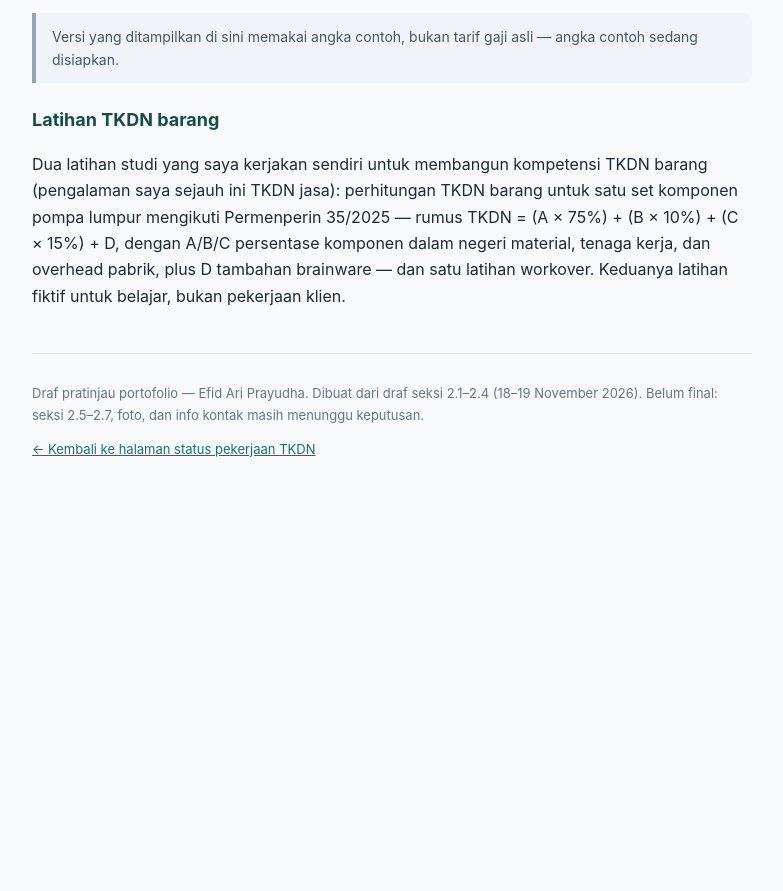
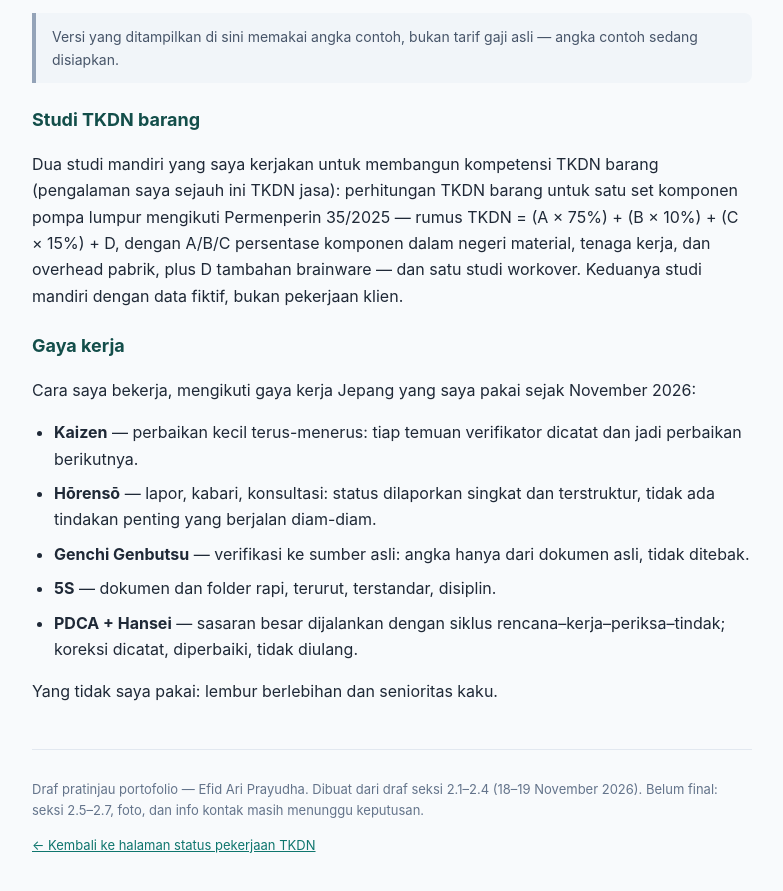
Before and after one commit to efidari/status-pekerjaan-tkdn, a plain HTML site: page portofolio.html in a window 1280 px wide. Shown: the part 3124-4015 px from the top of the page, without its empty margins (248-1031 px from the left). Before the commit the page ends 3662 px from the top, so only its background shows below. Drawn offline with Linux system fonts and the light colour scheme.

Commit message:
Update portfolio draft: rename Latihan to Studi, add Gaya Kerja section

```diff
--- a/portofolio.html
+++ b/portofolio.html
@@ -83,8 +83,19 @@
 <p>Kalkulator dari tarif kerja harian saya sendiri, untuk mengubah lumpsum menjadi tarif harian dengan rumus yang sama seperti cerita (a) di atas.</p>
 <div class="note">Versi yang ditampilkan di sini memakai angka contoh, bukan tarif gaji asli — angka contoh sedang disiapkan.</div>
 
-<h3>Latihan TKDN barang</h3>
-<p>Dua latihan studi yang saya kerjakan sendiri untuk membangun kompetensi TKDN barang (pengalaman saya sejauh ini TKDN jasa): perhitungan TKDN barang untuk satu set komponen pompa lumpur mengikuti Permenperin 35/2025 — rumus TKDN = (A × 75%) + (B × 10%) + (C × 15%) + D, dengan A/B/C persentase komponen dalam negeri material, tenaga kerja, dan overhead pabrik, plus D tambahan brainware — dan satu latihan workover. Keduanya latihan fiktif untuk belajar, bukan pekerjaan klien.</p>
+<h3>Studi TKDN barang</h3>
+<p>Dua studi mandiri yang saya kerjakan untuk membangun kompetensi TKDN barang (pengalaman saya sejauh ini TKDN jasa): perhitungan TKDN barang untuk satu set komponen pompa lumpur mengikuti Permenperin 35/2025 — rumus TKDN = (A × 75%) + (B × 10%) + (C × 15%) + D, dengan A/B/C persentase komponen dalam negeri material, tenaga kerja, dan overhead pabrik, plus D tambahan brainware — dan satu studi workover. Keduanya studi mandiri dengan data fiktif, bukan pekerjaan klien.</p>
+
+<h3>Gaya kerja</h3>
+<p>Cara saya bekerja, mengikuti gaya kerja Jepang yang saya pakai sejak November 2026:</p>
+<ul>
+  <li><strong>Kaizen</strong> — perbaikan kecil terus-menerus: tiap temuan verifikator dicatat dan jadi perbaikan berikutnya.</li>
+  <li><strong>Hōrensō</strong> — lapor, kabari, konsultasi: status dilaporkan singkat dan terstruktur, tidak ada tindakan penting yang berjalan diam-diam.</li>
+  <li><strong>Genchi Genbutsu</strong> — verifikasi ke sumber asli: angka hanya dari dokumen asli, tidak ditebak.</li>
+  <li><strong>5S</strong> — dokumen dan folder rapi, terurut, terstandar, disiplin.</li>
+  <li><strong>PDCA + Hansei</strong> — sasaran besar dijalankan dengan siklus rencana–kerja–periksa–tindak; koreksi dicatat, diperbaiki, tidak diulang.</li>
+</ul>
+<p>Yang tidak saya pakai: lembur berlebihan dan senioritas kaku.</p>
 
 <footer>
   <p>Draf pratinjau portofolio — Efid Ari Prayudha. Dibuat dari draf seksi 2.1–2.4 (18–19 November 2026). Belum final: seksi 2.5–2.7, foto, dan info kontak masih menunggu keputusan.</p>
```
